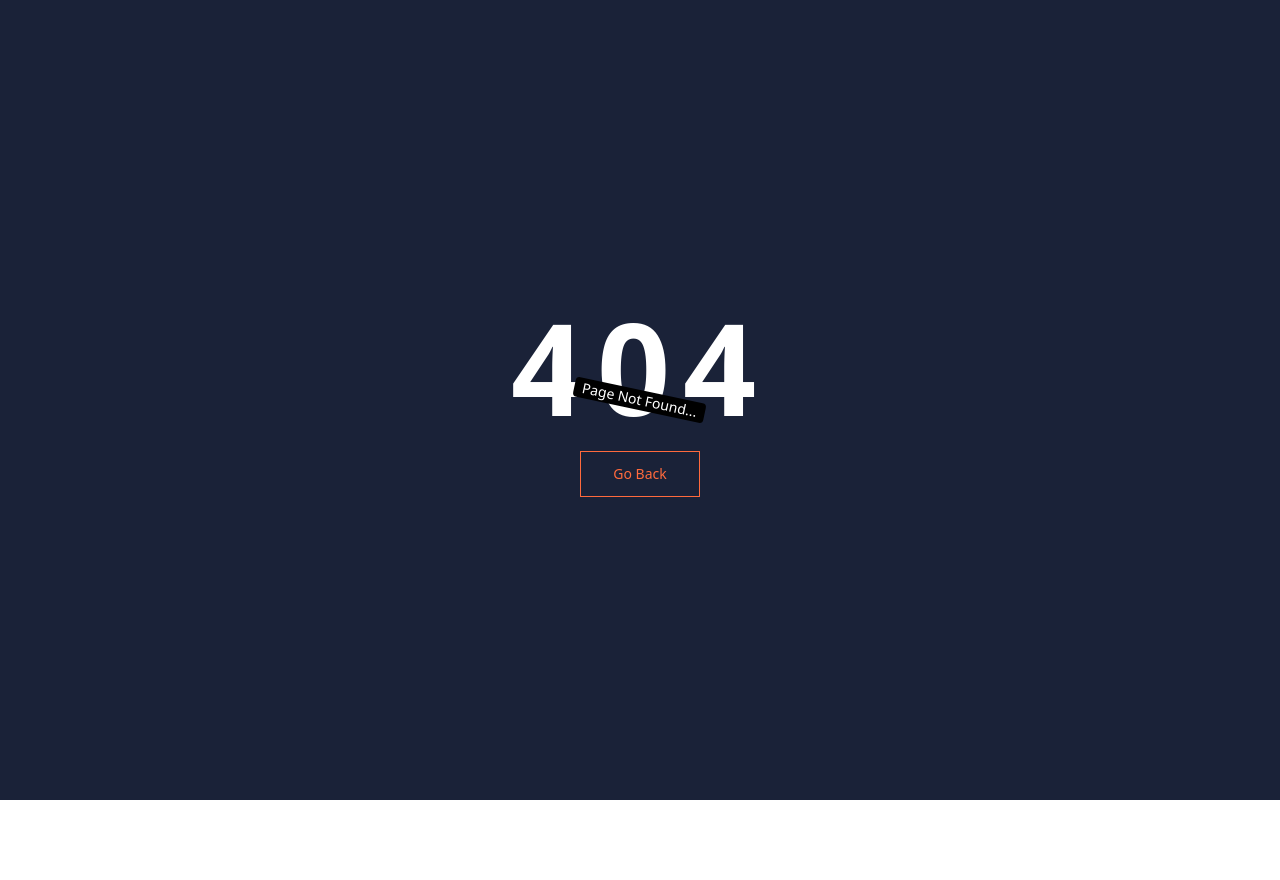
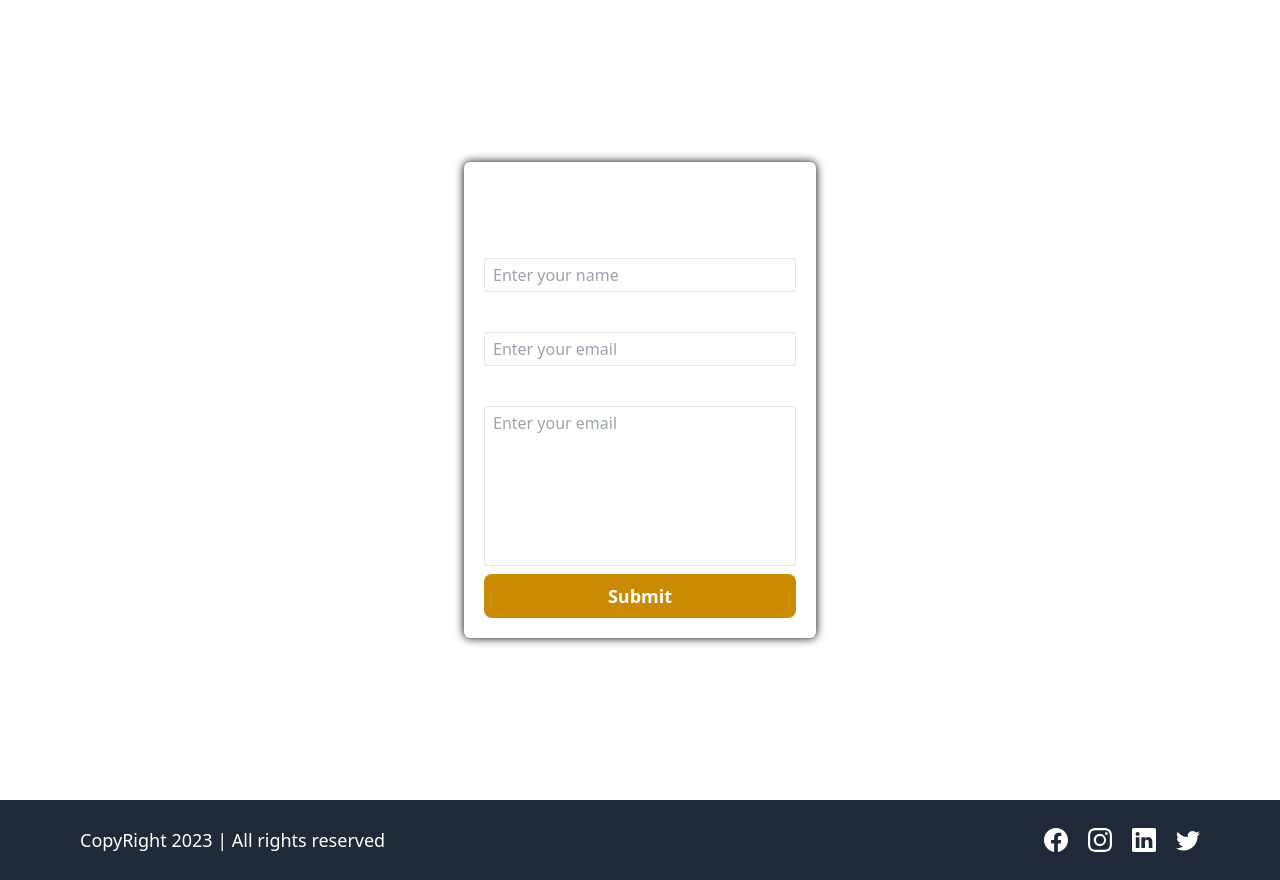
Before and after one commit to Tusharsaxena290/LMS-FRONT-END, a React (Vite) app: page /contact in a window 1280 px wide. Before the commit this address had no page. Before the commit the page ends 800 px from the top, so only its background shows below. Built offline with nearby package versions, Linux system fonts and the light colour scheme.

Commit message:
added contact-page functionality

```diff
--- a/src/App.jsx
+++ b/src/App.jsx
@@ -6,6 +6,7 @@
 import Signup  from './Pages/Signup'
 import Login from './Pages/Login'
 import CourseList from './Pages/Course/CourseList'
+import ContactUs from './Pages/ContactUs'
 //import Login from "./pages/Login"
 
 function App() {
@@ -27,6 +28,10 @@
   {/* Login */}
   <Route path='/login' element={<Login/>}></Route>
 
+  {/* ContactUs */}
+  <Route path='/contact' element={<ContactUs/>}></Route>
+
+
     {/* unknown path */}
     <Route path='*' element={<NotFound></NotFound>}/>
     </Routes>
--- /dev/null
+++ b/src/Pages/ContactUs.jsx
@@ -0,0 +1,142 @@
+import { useState } from "react";
+import HomeLayout from "../Layouts/HomeLayout";
+import toast from "react-hot-toast";
+import axiosInstance from "../Helpers/axiosInstance";
+
+function ContactUs() {
+    // local state
+    const [userInput,setUserInput]=useState({
+        name:"",
+        email:"",
+        message:""
+    });
+
+    // function to changeInput
+    function handleInputChange(e){
+        const{name,value}=e.target;
+        setUserInput({
+            ...userInput,
+            [name]:value
+        })
+
+    }
+
+    // function to submit form
+
+    async function onFormSubmit(e){
+        let mailformat = /^\w+([\.-]?\w+)*@\w+([\.-]?\w+)*(\.\w{2,3})+$/;
+        e.preventDefault();
+        if(!userInput.name|| !userInput.email ||!userInput.message){
+            toast.error("Please fill all the details!")
+            return;
+        }
+        // email validation
+        if (!userInput.email.match(mailformat)) {
+            toast.error("Invalid Email");
+            return;
+          }
+
+        try {
+            const response=axiosInstance.post("/contact",userInput);
+            toast.promise(response,{
+                loading:"Submitting your form",
+                success:"Form submitted successfully",
+                error:"Failed to submit the form"
+            })
+            const contactResponse=await response;
+            if(contactResponse?.data?.success){
+                setUserInput({
+                    name:"",
+                    email:"",
+                    message:"",
+                })
+            }
+        } catch (error) {
+            toast.error("Operation Failed!");
+
+        }
+
+
+
+    }
+
+  return (
+    <HomeLayout>
+      <div
+        className="flex items-center justify-center
+            h-[100vh]
+            "
+      >
+        <form
+            noValidate
+            onSubmit={onFormSubmit}
+          className="flex flex-col items-center justify-center
+            gap-2 p-5 rounded-md text-white shadow-[0_0_10px_black]
+            w-[22rem]
+            "
+        >
+          <h1 className="text-3xl font-semibold">Contact Form</h1>
+
+          <div className="flex flex-col w-full gap-1">
+            <label htmlFor="name" className="text-xl font-semibold">
+              Name
+            </label>
+            <input
+              type="text"
+              className="bg-transparent border px-2 py-1 rounded-sm"
+              placeholder="Enter your name"
+              id="name"
+              name="name"
+              onChange={handleInputChange}
+              value={userInput.name}
+            />
+          </div>
+
+          <div className="flex flex-col w-full gap-1">
+            <label htmlFor="email" className="text-xl font-semibold">
+              Email
+            </label>
+            <input
+              type="text"
+              className="bg-transparent border px-2 py-1 rounded-sm"
+              placeholder="Enter your email"
+              id="email"
+              name="email"
+              onChange={handleInputChange}
+              value={userInput.email}
+            />
+          </div>
+
+          <div className="flex flex-col w-full gap-1">
+            <label htmlFor="email" className="text-xl font-semibold">
+              Message
+            </label>
+            <textarea
+              type="text"
+              className="bg-transparent border px-2 py-1 rounded-sm
+              h-40 resize-none"
+              placeholder="Enter your email"
+              id="message"
+              name="message"
+              onChange={handleInputChange}
+              value={userInput.message}
+            />
+          </div>
+
+          <button
+          type="submit"
+          className="w-full bg-yellow-600 hover:bg-yellow-500
+          transition-all ease-in-out duration-300 rounded-lg
+          py-2 font-semibold text-lg cursor-pointer
+          "
+          >
+            Submit
+
+          </button>
+
+        </form>
+      </div>
+    </HomeLayout>
+  );
+}
+export default ContactUs;
```
